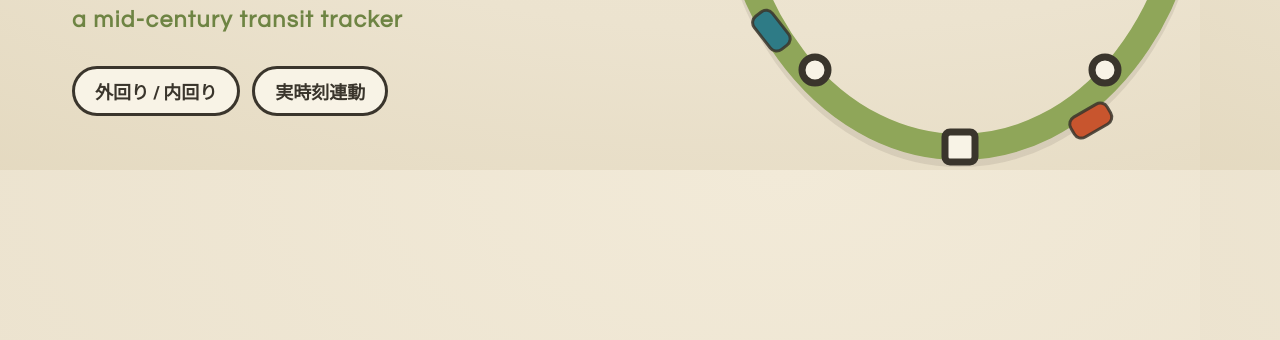
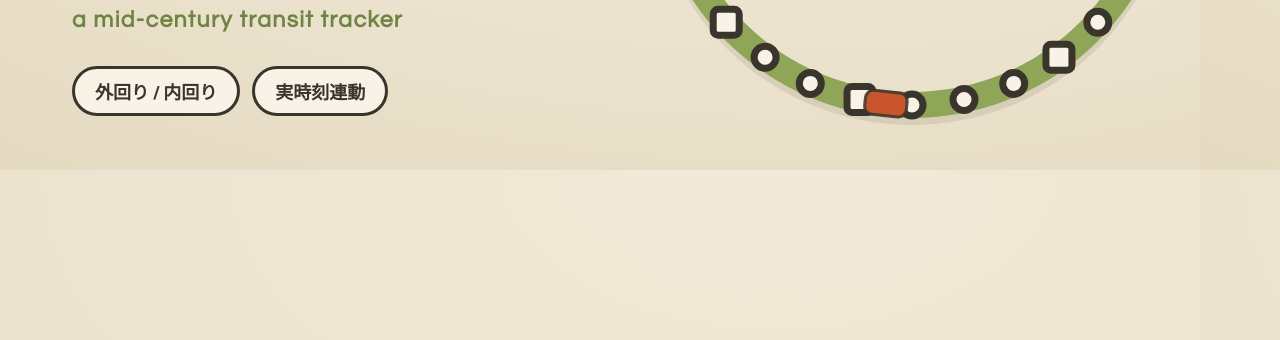
Before and after one commit to th0902/rail-radar, a plain HTML site: page og.html in a window 1280 px wide. Shown: the part 460-800 px from the top of the page. Drawn offline with Linux system fonts and the light colour scheme.

Commit message:
Render Yamanote as a clean circle instead of geographic shape
- Stations evenly spaced on a circle (Tokyo at top, clockwise)
- Square viewBox; everything (line, markers, labels, trains) derives from new coords
- Regenerate og.png to match (circle loop)

Co-Authored-By: Claude Opus 4.8 <noreply@anthropic.com>

```diff
--- a/og.html
+++ b/og.html
@@ -14,33 +14,9 @@
   .sub{font-size:23px;font-weight:700;color:#6E8443;margin-top:20px;letter-spacing:.06em;}
   .tags{margin-top:34px;display:flex;gap:12px;}
   .tag{font-size:18px;font-weight:700;border:3px solid var(--ink);border-radius:30px;padding:9px 20px;background:var(--paper);}
-  svg{position:absolute;right:-40px;top:-30px;}
+  #loop{position:absolute;right:18px;top:0;}
 </style></head><body>
-  <svg width="640" height="690" viewBox="0 0 640 690">
-    <!-- loop -->
-    <ellipse cx="360" cy="345" rx="232" ry="292" fill="none" stroke="rgba(58,53,44,.10)" stroke-width="26" transform="translate(0,7)"/>
-    <ellipse cx="360" cy="345" rx="232" ry="292" fill="none" stroke="#8FA659" stroke-width="26"/>
-    <!-- stations -->
-    <g fill="#F8F3E6" stroke="#3A352C" stroke-width="7">
-      <circle cx="360" cy="53" r="13"/><circle cx="500" cy="105" r="13"/><circle cx="568" cy="240" r="13"/>
-      <circle cx="589" cy="420" r="13"/><circle cx="505" cy="560" r="13"/><circle cx="360" cy="637" r="13"/>
-      <circle cx="215" cy="560" r="13"/><circle cx="131" cy="420" r="13"/><circle cx="152" cy="240" r="13"/>
-      <circle cx="220" cy="105" r="13"/>
-    </g>
-    <!-- hubs (squares) -->
-    <g fill="#F8F3E6" stroke="#3A352C" stroke-width="7">
-      <rect x="345" y="38" width="30" height="30" rx="5"/><rect x="574" y="330" width="30" height="30" rx="5"/>
-      <rect x="345" y="622" width="30" height="30" rx="5"/><rect x="116" y="330" width="30" height="30" rx="5"/>
-    </g>
-    <!-- trains -->
-    <g stroke="rgba(58,53,44,.85)" stroke-width="3">
-      <rect x="548" y="150" width="42" height="23" rx="8" fill="#C8552E" transform="rotate(58 569 161)"/>
-      <rect x="470" y="600" width="42" height="23" rx="8" fill="#C8552E" transform="rotate(150 491 611)"/>
-      <rect x="150" y="510" width="42" height="23" rx="8" fill="#2E7B86" transform="rotate(232 171 521)"/>
-      <rect x="138" y="175" width="42" height="23" rx="8" fill="#2E7B86" transform="rotate(312 159 186)"/>
-      <rect x="300" y="40" width="42" height="23" rx="8" fill="#C8552E" transform="rotate(20 321 51)"/>
-    </g>
-  </svg>
+  <svg id="loop" width="600" height="630" viewBox="0 0 600 630"></svg>
   <div class="left">
     <div><span class="knob"></span><span class="kick">Rail&nbsp;Radar</span></div>
     <h1>Rail<br>Radar</h1>
@@ -48,4 +24,23 @@
     <div class="sub">a mid-century transit tracker</div>
     <div class="tags"><span class="tag">外回り / 内回り</span><span class="tag">実時刻連動</span></div>
   </div>
+<script>
+  const cx=330, cy=315, R=250, n=30;
+  const hubs=new Set([0,4,12,16,19,24]);   // 東京/上野/池袋/新宿/渋谷/品川
+  let dots='', hubsvg='', trains='';
+  for(let i=0;i<n;i++){
+    const a=-Math.PI/2+i/n*2*Math.PI, x=cx+R*Math.cos(a), y=cy+R*Math.sin(a);
+    if(hubs.has(i)) hubsvg+=`<rect x="${x-13}" y="${y-13}" width="26" height="26" rx="5"/>`;
+    else dots+=`<circle cx="${x.toFixed(1)}" cy="${y.toFixed(1)}" r="11"/>`;
+  }
+  [{i:3,c:'#C8552E'},{i:9,c:'#2E7B86'},{i:15,c:'#C8552E'},{i:21,c:'#2E7B86'},{i:27,c:'#C8552E'}].forEach(t=>{
+    const a=-Math.PI/2+(t.i+0.5)/n*2*Math.PI, x=cx+R*Math.cos(a), y=cy+R*Math.sin(a), deg=a*180/Math.PI+90;
+    trains+=`<rect x="${(x-21).toFixed(1)}" y="${(y-12).toFixed(1)}" width="42" height="24" rx="8" fill="${t.c}" transform="rotate(${deg.toFixed(1)} ${x.toFixed(1)} ${y.toFixed(1)})"/>`;
+  });
+  document.getElementById('loop').innerHTML=
+    `<circle cx="${cx}" cy="${cy+7}" r="${R}" fill="none" stroke="rgba(58,53,44,.10)" stroke-width="26"/>`+
+    `<circle cx="${cx}" cy="${cy}" r="${R}" fill="none" stroke="#8FA659" stroke-width="26"/>`+
+    `<g fill="#F8F3E6" stroke="#3A352C" stroke-width="7">${dots}${hubsvg}</g>`+
+    `<g stroke="rgba(58,53,44,.85)" stroke-width="3">${trains}</g>`;
+</script>
 </body></html>
```
Also changed, not shown: public/index.html (+9 -11 lines), public/og.png.
